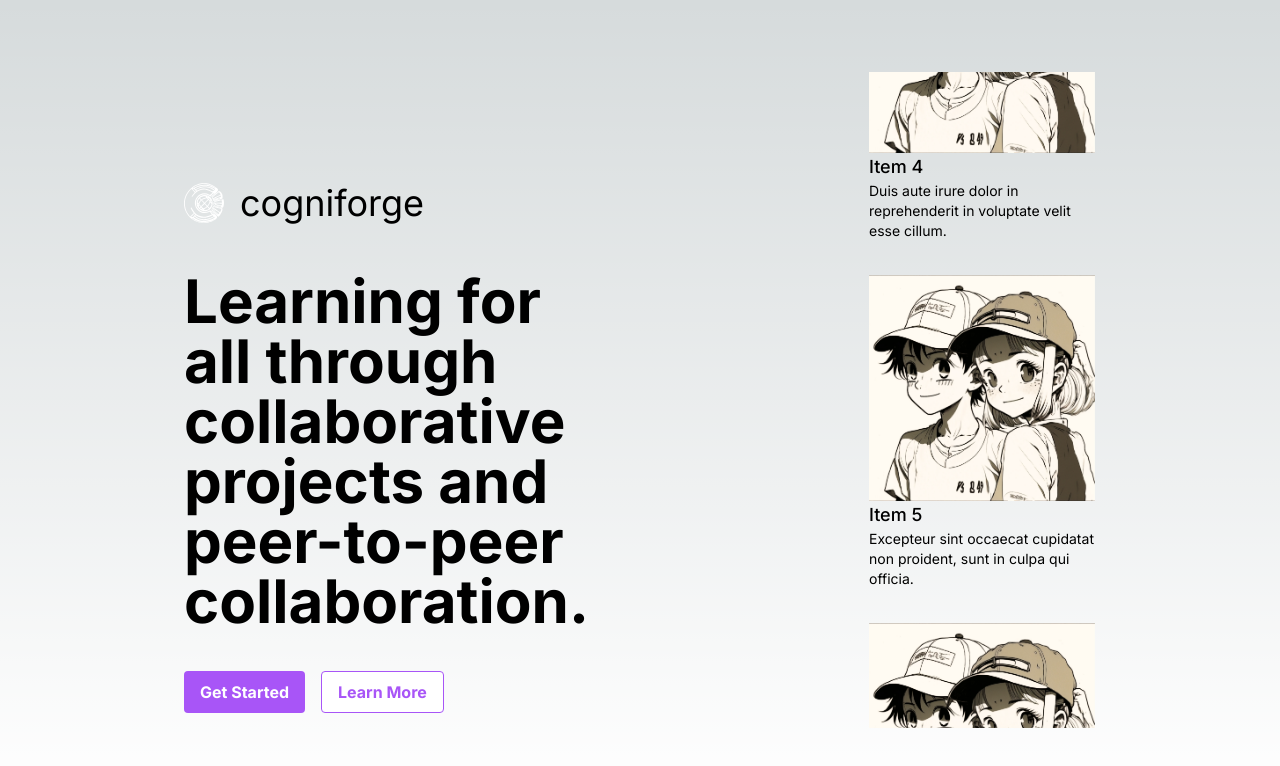
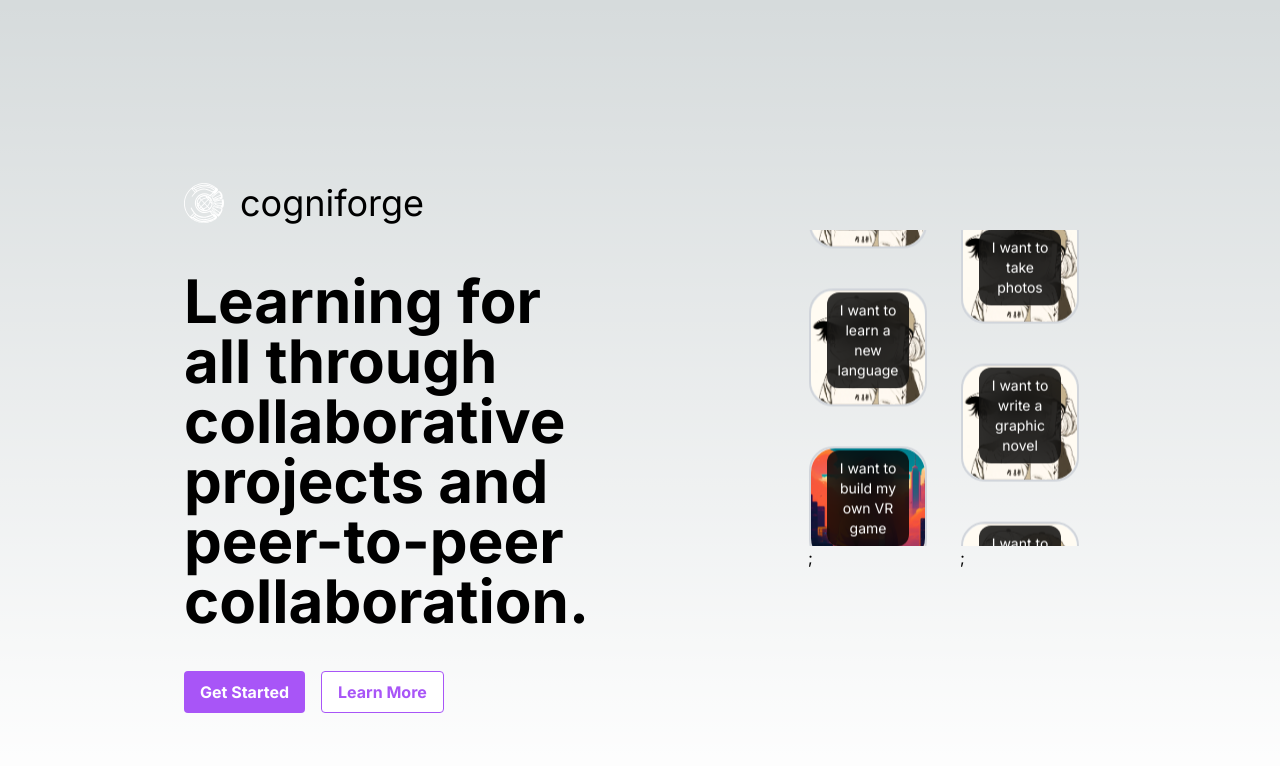
Before and after one commit to cogniforge/website, a Next.js app: page / in a window 1280 px wide. Shown: the top 766 px of the page. Built offline with nearby package versions, Linux system fonts and the light colour scheme.

Commit message:
Add reverse carousel, photos, and descriptions

```diff
--- a/components/VerticalCarousel.tsx
+++ b/components/VerticalCarousel.tsx
@@ -2,51 +2,19 @@ import React from "react";
 import Slider from "react-slick";
 import Image from "next/image";
 
-const photos = [
-    {
-        id: 1,
-        imageUrl: "/manga.webp",
-        title: "Item 1",
-        description: "Lorem ipsum dolor sit amet, consectetur adipiscing elit.",
-    },
-    {
-        id: 2,
-        imageUrl: "/manga.webp",
-        title: "Item 2",
-        description:
-            "Sed do eiusmod tempor incididunt ut labore et dolore magna aliqua.",
-    },
-    {
-        id: 3,
-        imageUrl: "/manga.webp",
-        title: "Item 3",
-        description:
-            "Ut enim ad minim veniam, quis nostrud exercitation ullamco laboris.",
-    },
-    {
-        id: 4,
-        imageUrl: "/manga.webp",
-        title: "Item 4",
-        description:
-            "Duis aute irure dolor in reprehenderit in voluptate velit esse cillum.",
-    },
-    {
-        id: 5,
-        imageUrl: "/manga.webp",
-        title: "Item 5",
-        description:
-            "Excepteur sint occaecat cupidatat non proident, sunt in culpa qui officia.",
-    },
-];
-
 interface Item {
     id: number;
-    title: string;
     description: string;
     imageUrl: string;
 }
 
-const VerticalCarouselTemplate = ({ photos }: { photos: Item[] }) => {
+export default function VerticalCarousel({
+    photos,
+    rtl,
+}: {
+    photos: Item[];
+    rtl: boolean;
+}) {
     const settings = {
         arrows: false,
         dots: false,
@@ -60,29 +28,30 @@ const VerticalCarouselTemplate = ({ photos }: { photos: Item[] }) => {
         vertical: true,
         verticalSwiping: true,
         pauseOnHover: false,
+        rtl: rtl,
     };
 
     return (
         <div className="max-w-md mx-auto">
             <Slider {...settings}>
                 {photos.map((item) => (
-                    <div key={item.id} className="my-4">
+                    <div
+                        key={item.id}
+                        className="my-4 justify-center flex flex-col items-center border-2 border-gray-300 rounded-3xl relative"
+                    >
                         <Image
                             src={item.imageUrl}
-                            alt={item.title}
-                            width={500}
-                            height={500}
-                            unoptimized
+                            alt={item.description}
+                            width={300}
+                            height={300}
+                            className="rounded-3xl"
                         />
-                        <h3 className="text-lg font-medium">{item.title}</h3>
-                        <p className="text-sm">{item.description}</p>
+                        <div className="absolute bottom-0 left-0 right-0 m-4 p-2 rounded-xl bg-black bg-opacity-80 text-white text-center backdrop-blur-md">
+                            <p className="text-sm">{item.description}</p>
+                        </div>
                     </div>
                 ))}
             </Slider>
         </div>
     );
 };
-
-export default function VerticalCarousel() {
-    return <VerticalCarouselTemplate photos={photos} />;
-}
--- /dev/null
+++ b/data/photos.tsx
@@ -0,0 +1,55 @@
+export const photosLeft = [
+    {
+        id: 1,
+        imageUrl: "/vr.jpeg",
+        description: "I want to build my own VR game",
+    },
+    {
+        id: 2,
+        imageUrl: "/manga.webp",
+        description: "I want to drop some sick beats",
+    },
+    {
+        id: 3,
+        imageUrl: "/manga.webp",
+        description: "I want to start a manga series",
+    },
+    {
+        id: 4,
+        imageUrl: "/manga.webp",
+        description: "I want to make a movie",
+    },
+    {
+        id: 5,
+        imageUrl: "/manga.webp",
+        description: "I want to learn a new language",
+    },
+];
+
+export const photosRight = [
+    {
+        id: 1,
+        imageUrl: "/manga.webp",
+        description: "I want to start my own business",
+    },
+    {
+        id: 2,
+        imageUrl: "/manga.webp",
+        description: "I want to write a graphic novel",
+    },
+    {
+        id: 3,
+        imageUrl: "/manga.webp",
+        description: "I want to take photos",
+    },
+    {
+        id: 4,
+        imageUrl: "/manga.webp",
+        description: "I want to start a YouTube",
+    },
+    {
+        id: 5,
+        imageUrl: "/manga.webp",
+        description: "I want to make an app",
+    },
+];
--- a/pages/index.tsx
+++ b/pages/index.tsx
@@ -1,5 +1,7 @@
 import Image from "next/image";
 import VerticalCarousel from "@/components/VerticalCarousel";
+
+import { photosLeft, photosRight } from "@/data/photos";
 
 const Logo = () => {
     return (
@@ -41,9 +43,14 @@ export default function Home() {
                     </div>
 
                     {/* TODO: Adapt this to be responsive on mobile
-                        * Possibility of using an alternative.. horizontal carousel? */}
-                    <div className="min-h-fit w-1/4 ml-auto invisible lg:visible">
-                        <VerticalCarousel />
+                     * Possibility of using an alternative.. horizontal carousel? */}
+                    <div className="min-h-full w-1/3 ml-auto invisible lg:visible flex">
+                        <div className="w-1/2 flex-1 mx-4">
+                            <VerticalCarousel photos={photosLeft} rtl={false} />;
+                        </div>
+                        <div className="w-1/2 flex-1 mx-4">
+                            <VerticalCarousel photos={photosRight} rtl={true} />;
+                        </div>
                     </div>
                 </div>
             </main>
```
Also changed, not shown: public/vr.jpeg (added).
